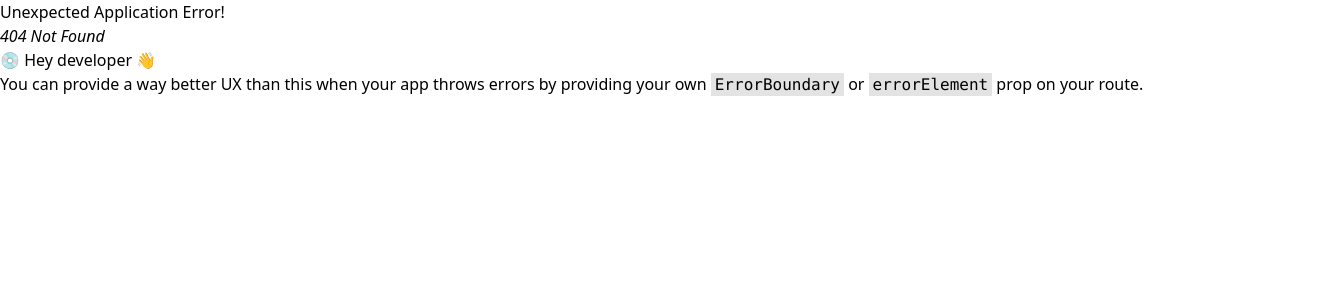
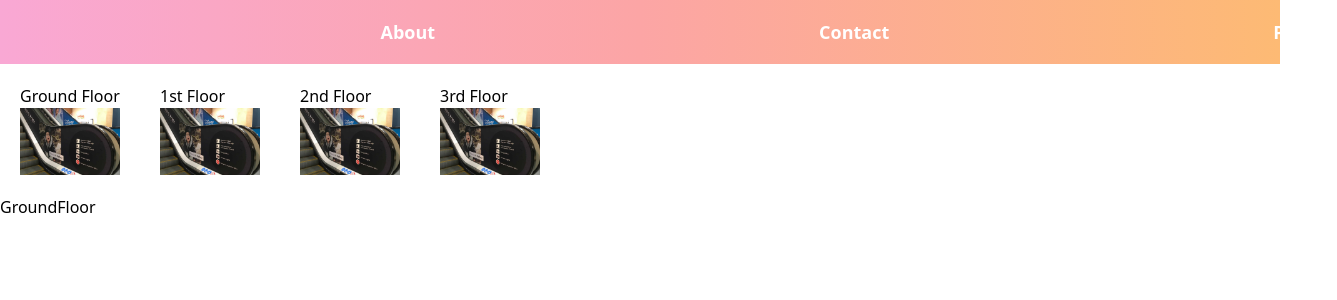
Before and after one commit to PavithNimantha/ShoppingEYE, a React (Create React App) app in the folder frontend/: page /navigator in a window 1280 px wide. Before the commit this address had no page. Shown: the top 300 px of the page, 1337 px wide, since content can reach past the window. Built offline with nearby package versions, Linux system fonts and the light colour scheme.

Commit message:
Navigation Started

```diff
--- a/frontend/src/App.js
+++ b/frontend/src/App.js
@@ -1,15 +1,19 @@
-
 import AddShop from './components/shops/AddShop';
 import AllShops from './components/shops/AllShops';
 import { createBrowserRouter, RouterProvider } from "react-router-dom";
 import Layout from './layout/Layout';
+import Navigator from './layout/Navigator';
+import GroundFloor from './components/navigator/GroundFloor';
+import FirstFloor from './components/navigator/FirstFloor';
+import SecondFloor from './components/navigator/SecondFloor';
+import ThirdFloor from './components/navigator/ThirdFloor';
+import SideBar from './components/navigator/SideBar';
 
 
 const router = createBrowserRouter([
   {
     path: "/",
     element: <Layout />,
-
 
     children: [
       {
@@ -21,6 +25,37 @@ const router = createBrowserRouter([
         path: "add",
         element: <AddShop />,
       },
+
+      {
+        path: "navigator",
+        element: <Navigator />,
+
+        children: [
+
+          {
+            index: true,
+            element: <GroundFloor />,
+          },
+
+          {
+            path: "firstfloor",
+            element: <FirstFloor />,
+          },
+
+          {
+            path: "secondfloor",
+            element: <SecondFloor />,
+          },
+
+          {
+            path: "thirdfloor",
+            element: <ThirdFloor />,
+          },
+
+      ]
+    }
+
+
 
     ],
   },
--- /dev/null
+++ b/frontend/src/components/navigator/FirstFloor.js
@@ -0,0 +1,9 @@
+import React from 'react'
+
+const FirstFloor = () => {
+  return (
+    <div>FirstFloor</div>
+  )
+}
+
+export default FirstFloor
--- /dev/null
+++ b/frontend/src/components/navigator/GroundFloor.js
@@ -0,0 +1,10 @@
+import React from 'react'
+
+
+const GroundFloor = () => {
+  return (
+    <div>GroundFloor</div>
+  )
+}
+
+export default GroundFloor
--- /dev/null
+++ b/frontend/src/components/navigator/SecondFloor.js
@@ -0,0 +1,9 @@
+import React from 'react'
+
+const SecondFloor = () => {
+  return (
+    <div>SecondFloor</div>
+  )
+}
+
+export default SecondFloor
--- /dev/null
+++ b/frontend/src/components/navigator/SideBar.js
@@ -0,0 +1,47 @@
+import floor from '../../images/floor.jpg'
+import { Link } from 'react-router-dom'
+
+const SideBar = () => {
+  return (
+    <aside className='flex '>
+    <p className='p-5'>
+
+        <Link to={'./'}>
+        <p className=''>Ground Floor</p>
+        <img src={floor} height={100} width={100}></img>
+        </Link>
+
+    </p>
+
+    <p className='p-5'>
+
+        <Link to={'firstfloor'}>
+        <p className=''>1st Floor</p>
+        <img src={floor} height={100} width={100}></img>
+        </Link>
+
+    </p>
+
+    <p className='p-5'>
+
+    <Link to={'secondfloor'}>
+        <p className=''>2nd Floor</p>
+        <img src={floor} height={100} width={100}></img>
+        </Link>
+
+    </p>
+
+    <p className='p-5'>
+
+        <Link to={'thirdfloor'}>
+        <p className=''>3rd Floor</p>
+        <img src={floor} height={100} width={100}></img>
+
+        </Link>
+    </p>
+
+</aside>
+  )
+}
+
+export default SideBar
--- /dev/null
+++ b/frontend/src/components/navigator/ThirdFloor.js
@@ -0,0 +1,9 @@
+import React from 'react'
+
+const ThirdFloor = () => {
+  return (
+    <div>ThirdFloor</div>
+  )
+}
+
+export default ThirdFloor
--- /dev/null
+++ b/frontend/src/layout/Navigator.js
@@ -0,0 +1,13 @@
+import { Outlet } from "react-router-dom";
+import SideBar from "../components/navigator/SideBar";
+
+const Layout = () => {
+  return (
+    <>
+      <SideBar />
+      <Outlet />
+    </>
+  );
+};
+
+export default Layout;
```
Also changed, not shown: frontend/src/images/floor.jpg (added).
